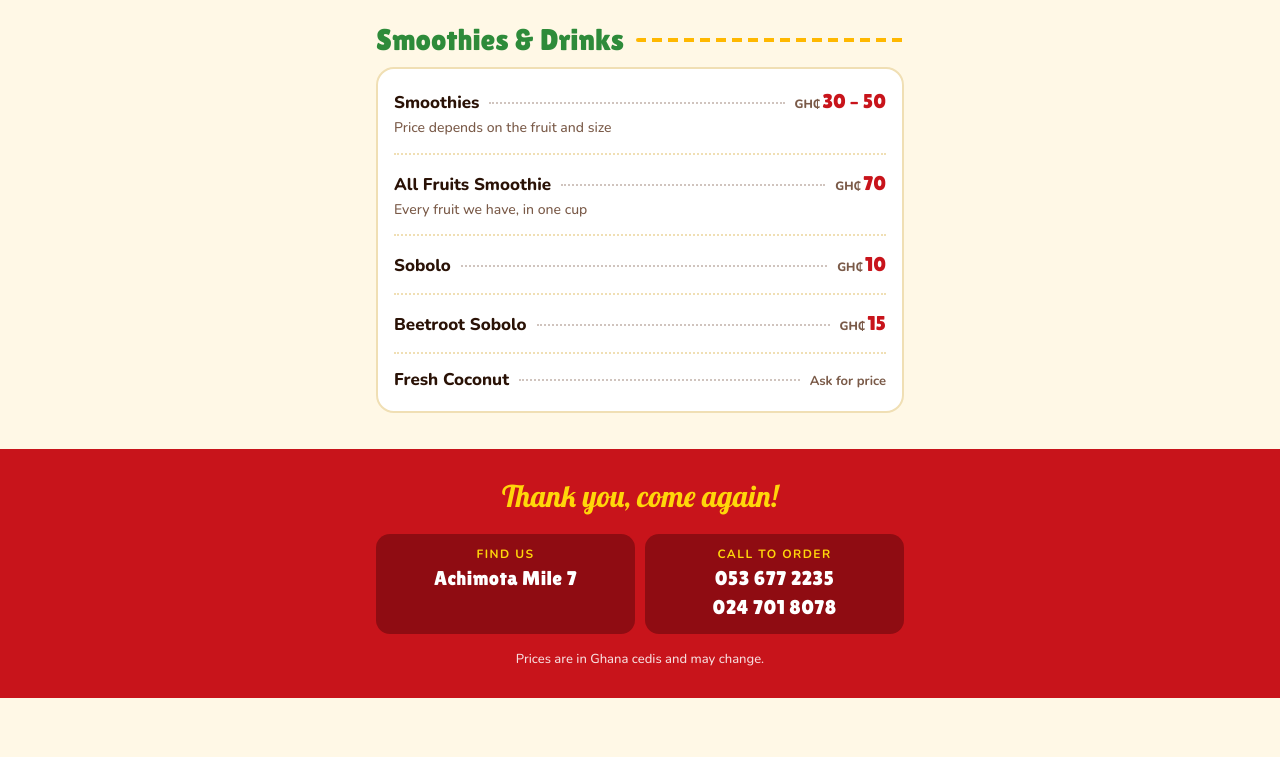
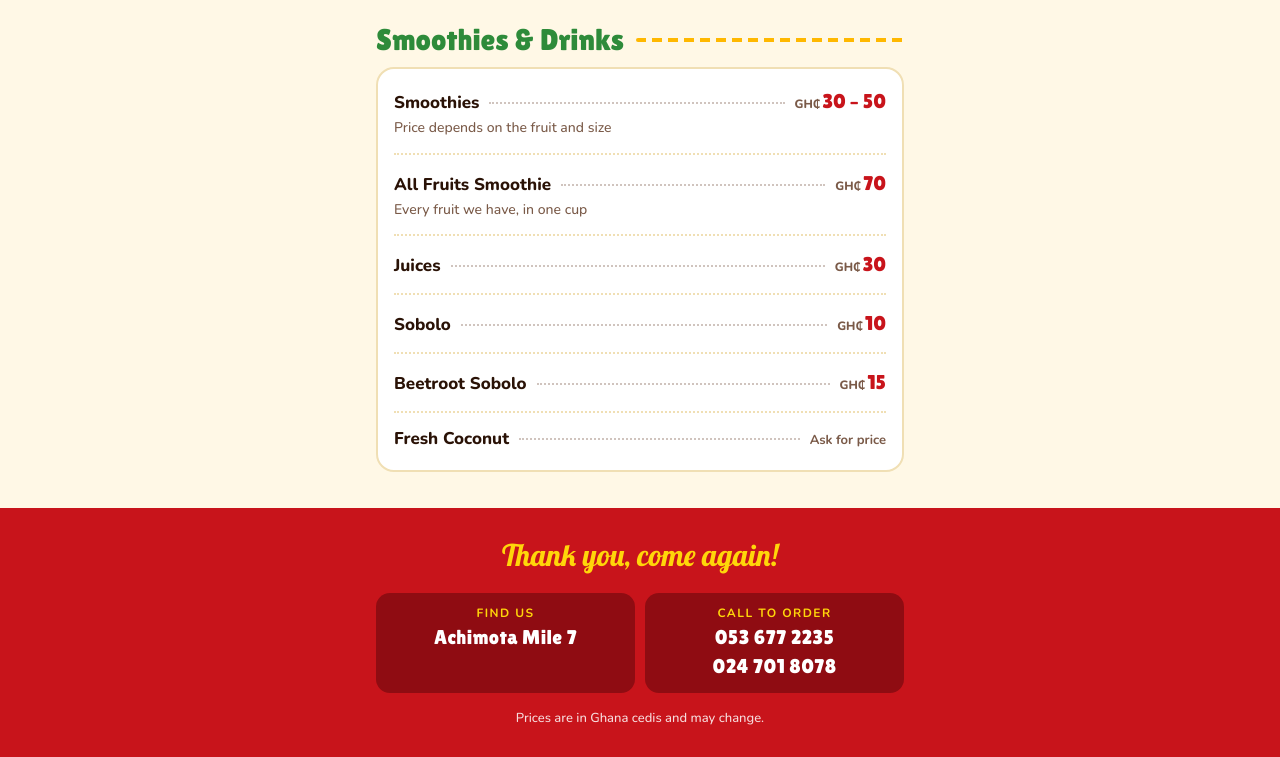
Before and after one commit to fabianantwi1013-ship-it/come-again-kitchen-menu, a plain HTML site: page index.html in a window 1280 px wide. Shown: the part 1283-2040 px from the top of the page. Before the commit the page ends 1981 px from the top, so only its background shows below. Drawn offline with nearby package versions, Linux system fonts and the light colour scheme.

Commit message:
Add juices at GH₵30

```diff
--- a/index.html
+++ b/index.html
@@ -261,6 +261,9 @@ footer h3 { margin: 0; font-family: var(--script); font-weight: 400; font-size:
           <p class="note">Every fruit we have, in one cup</p>
         </li>
         <li class="item">
+          <div class="row"><span class="name">Juices</span><span class="dots"></span><span class="price"><small>GH₵</small>30</span></div>
+        </li>
+        <li class="item">
           <div class="row"><span class="name">Sobolo</span><span class="dots"></span><span class="price"><small>GH₵</small>10</span></div>
         </li>
         <li class="item">
```
